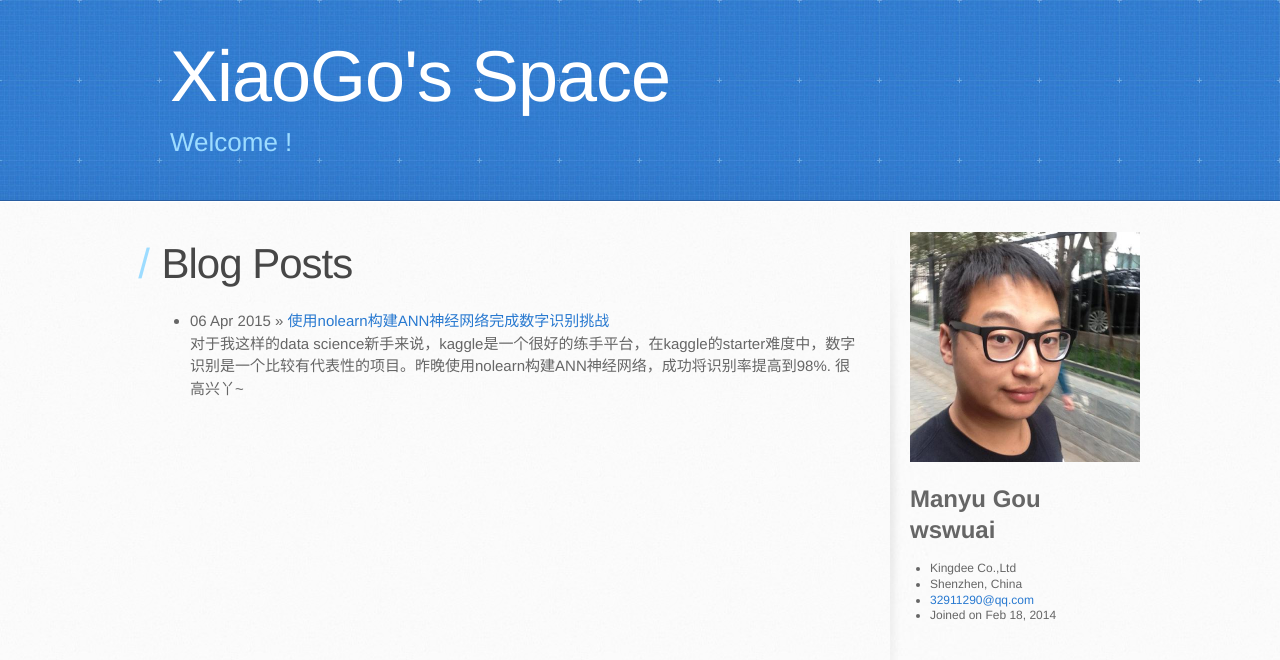
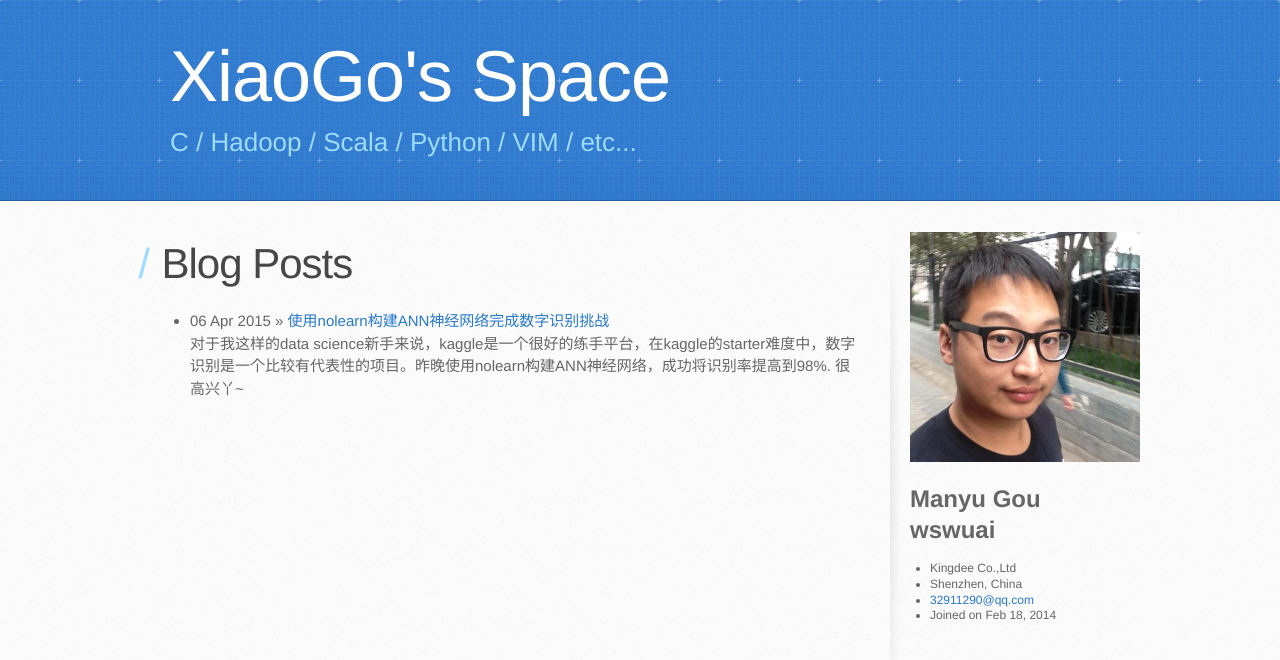
Before and after one commit to wswuai/wswuai.github.io, a Jekyll site: the page built from index.html, in a window 1280 px wide. Shown: the top 660 px of the page. Built offline with Jekyll 4.4.1, drawn with Linux system fonts in a browser that asks for light colours; some web fonts are replaced; Markdown is read by kramdown in place of the engine named in the settings.

Commit message:
change header

```diff
--- a/_layouts/default.html
+++ b/_layouts/default.html
@@ -21,7 +21,7 @@
       <header>
           <div class="inner">
               <h1> {{ site.name }} </h1>
-              <h2> Welcome ! </h2>
+              <h2>C / Hadoop / Scala / Python / VIM / etc...  </h2>
           </div>
       </header>
 
@@ -32,7 +32,6 @@
                   {{ content }}
 
               </section>
-
               <aside id="sidebar">
                   <div class="column one-fourth vcard" itemscope="" itemtype="http://schema.org/Person">
                       <a href="/account" aria-label="Change your avatar" class="vcard-avatar tooltipped tooltipped-s"><img alt="" class="avatar" data-user="6711671" height="230" src="/images/xiaogo.jpg" width="230"></a>
@@ -41,8 +40,6 @@
                               <span class="vcard-fullname" itemprop="name">Manyu Gou</span>
                               <span class="vcard-username" itemprop="additionalName">wswuai</span>
                           </h1>
-
-
 
                           <ul class="vcard-details">
                               <li class="vcard-detail" itemprop="worksFor"><span class="octicon octicon-organization"></span>Kingdee Co.,Ltd</li>
```
Also changed, not shown: 4 other files.
